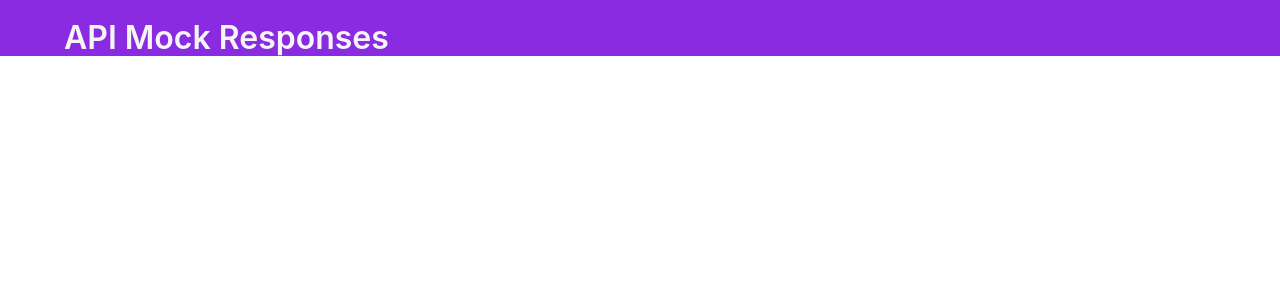
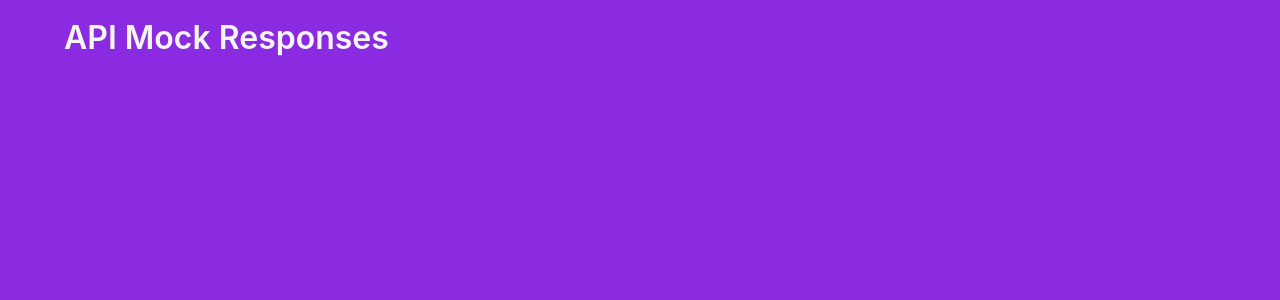
Before and after one commit to renanstn/api-mock-responses, a FastAPI app: page /admin in a window 1280 px wide. Shown: the top 300 px of the page. Run offline with FastAPI, Linux system fonts and the light colour scheme; data that the repository does not hold is empty.

Commit message:
Troca unidade de medida do CSS

```diff
--- a/static/css/custom.css
+++ b/static/css/custom.css
@@ -1,6 +1,6 @@
 body {
     background-color: blueviolet;
-    height: 100%;
+    height: 100vh;
 }
 
 .title {
```
